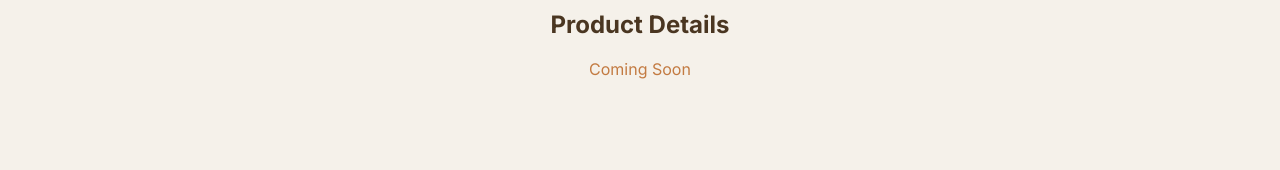
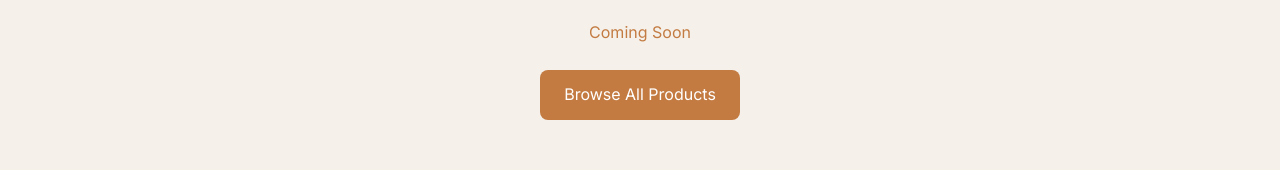
Before and after one commit to ernissmal/wood-and-good-frontend, a Next.js app: page /products/1 in a window 1280 px wide. Shown: the part 562-732 px from the top of the page. Built offline with nearby package versions, Linux system fonts and the light colour scheme; no server answers.

Commit message:
Update ProductDetailPage to include a link for browsing all products

```diff
--- a/src/app/products/[slug]/page.tsx
+++ b/src/app/products/[slug]/page.tsx
@@ -1,13 +1,24 @@
+// Server component for static generation
 export async function generateStaticParams() {
+  // Return empty array for now - no dynamic routes to pre-generate
   return [];
 }
 
+// Server component - no 'use client' needed
 export default function ProductDetailPage() {
   return (
     <div className="min-h-screen bg-oak-50 flex items-center justify-center">
       <div className="text-center">
         <h1 className="text-2xl font-bold text-oak-800 mb-4">Product Details</h1>
         <p className="text-oak-600">Coming Soon</p>
+        <div className="mt-6">
+          <a
+            href="/products"
+            className="bg-oak-600 text-white px-6 py-3 rounded-lg hover:bg-oak-700 transition-colors inline-block"
+          >
+            Browse All Products
+          </a>
+        </div>
       </div>
     </div>
   );
```
